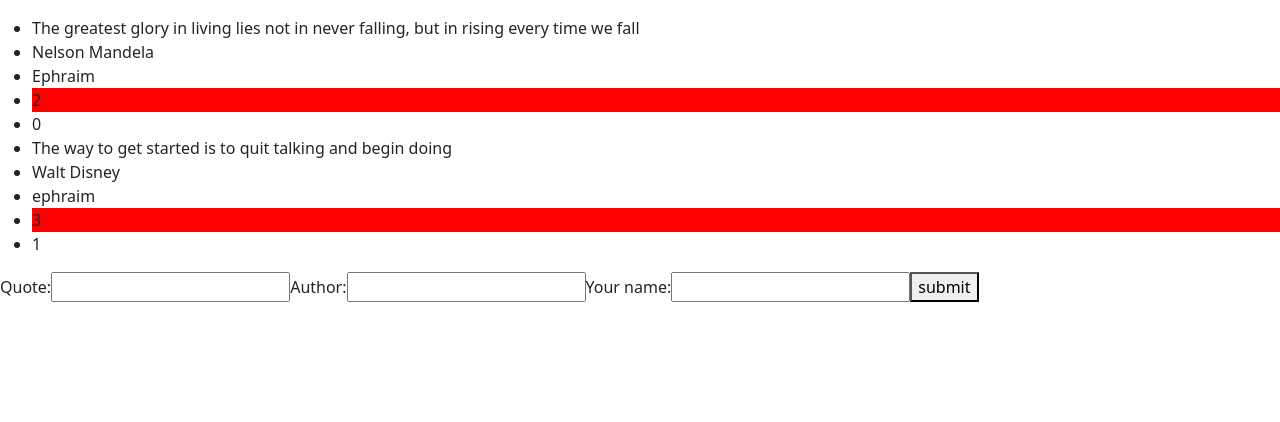
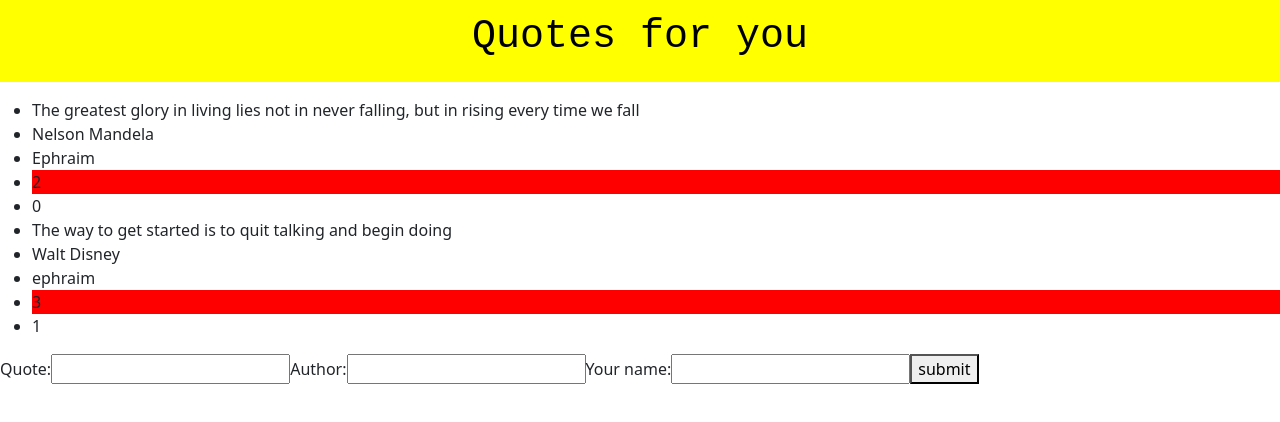
Before and after one commit to Ephraim19/Quoteapp, an Angular app: page / in a window 1280 px wide. Shown: the top 422 px of the page. Built offline with nearby package versions, Linux system fonts and the light colour scheme.

Commit message:
Added heading styling

```diff
--- a/src/app/many-votes.directive.ts
+++ b/src/app/many-votes.directive.ts
@@ -9,6 +9,11 @@
     this.manyUpVotes.nativeElement.style.backgroundColor='red';
    }
 
+  // private backgrounColor(action:string){
+    //this.manyUpVotes.nativeElement.style.textDecoration=action;
+
+  //}
+
 
 
 }
--- a/src/app/quotes/quotes.component.css
+++ b/src/app/quotes/quotes.component.css
@@ -0,0 +1,7 @@
+.heading{
+    text-align: center;
+    color: black;
+    font-family: 'Courier New', Courier, monospace;
+    background-color: yellow;
+    padding: 1%;
+}
--- a/src/app/quotes/quotes.component.html
+++ b/src/app/quotes/quotes.component.html
@@ -7,16 +7,18 @@
     <title>Quotes</title>
   </head>
   <body>
-    <ul *ngFor="let quote of quotes">
-
-    </ul>
-    <ul>
-        <li *ngFor='let quote of quotes'>
-          {{quote.quote}}
-          <app-quote-details [quote]='quote'></app-quote-details>
+    <div class="heading" >
+      <h1>Quotes for you</h1>
+    </div>
+    <div>
+      <ul *ngFor="let quote of quotes"></ul>
+      <ul>
+        <li *ngFor="let quote of quotes">
+          {{ quote.quote }}
+          <app-quote-details [quote]="quote"></app-quote-details>
         </li>
       </ul>
-    <app-quote-form (addQuote)="moreQuotes($event)" ></app-quote-form>
-
+      <app-quote-form (addQuote)="moreQuotes($event)"></app-quote-form>
+    </div>
   </body>
 </html>
```
